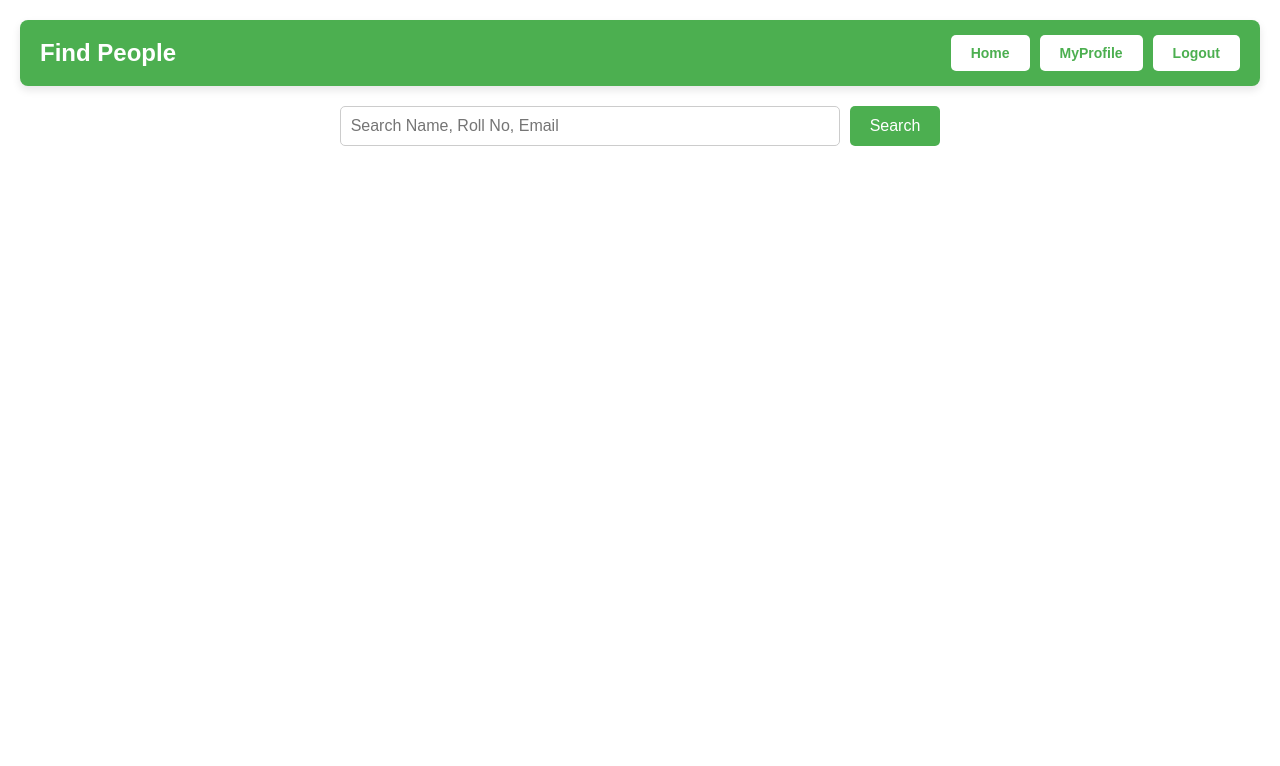
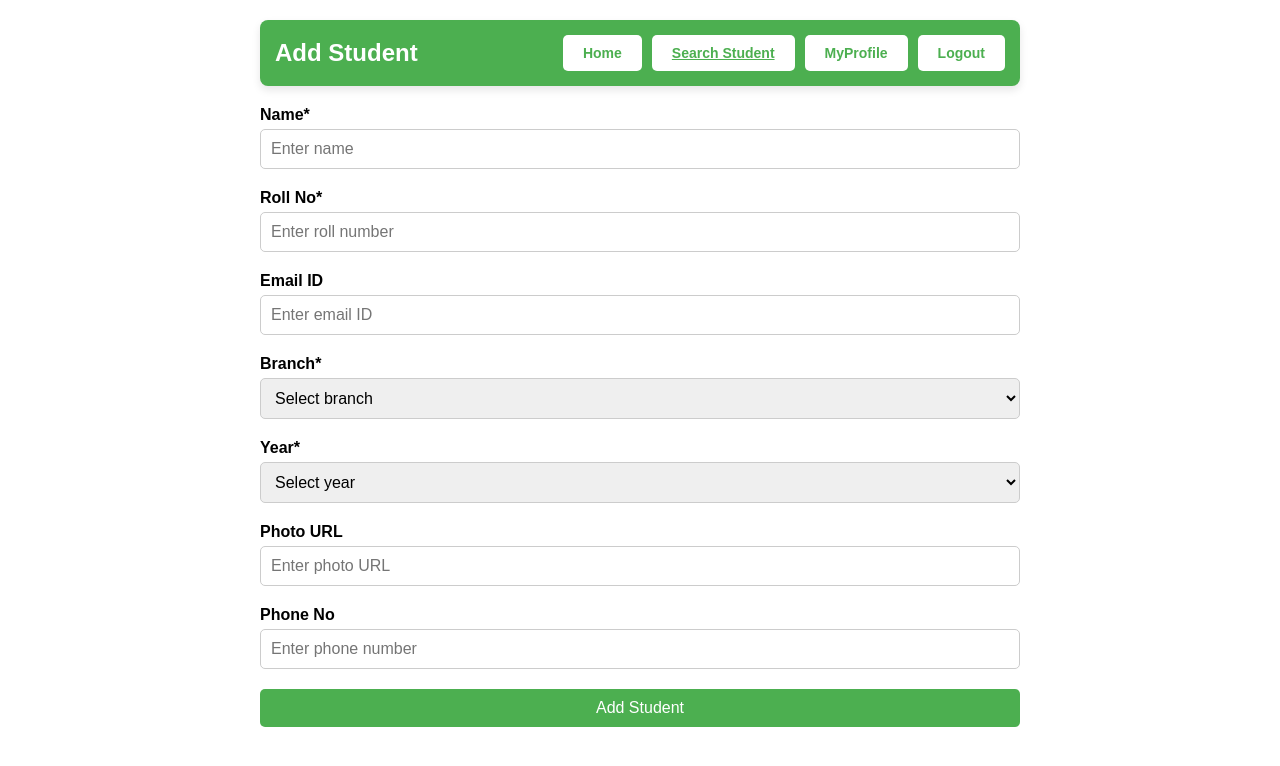
Before and after one commit to deepak728/AcadNest, a React (Create React App) app in the folder acadnest-frontend/: page /add-student in a window 1280 px wide. Shown: the top 766 px of the page. Built offline with nearby package versions, Linux system fonts and the light colour scheme.

Commit message:
Add student page

```diff
--- a/acadnest-frontend/package.json
+++ b/acadnest-frontend/package.json
@@ -6,6 +6,7 @@
     "cra-template": "1.2.0",
     "react": "^18.0.0",
     "react-dom": "^18.0.0",
+    "react-router-dom": "^7.1.1",
     "react-scripts": "5.0.1",
     "web-vitals": "^4.2.4"
   },
--- a/acadnest-frontend/src/App.js
+++ b/acadnest-frontend/src/App.js
@@ -1,14 +1,17 @@
-// src/App.js
+import React from "react";
+import { BrowserRouter as Router, Routes, Route } from "react-router-dom";
+import SearchPage from "./components/SearchPage"; // Search Student Page
+import AddStudent from "./components/AddStudent"; // Add Student Page
 
-import React from 'react';
-import SearchPage from './components/SearchPage';
-
-function App() {
+const App = () => {
   return (
-    <div className="App">
-      <SearchPage />
-    </div>
+    <Router>
+      <Routes>
+        <Route path="/" element={<SearchPage />} />
+        <Route path="/add-student" element={<AddStudent />} />
+      </Routes>
+    </Router>
   );
-}
+};
 
 export default App;
--- /dev/null
+++ b/acadnest-frontend/src/components/AddStudent.css
@@ -0,0 +1,80 @@
+.add-student-page {
+  font-family: 'Arial', sans-serif;
+  margin: 0 auto;
+  padding: 20px;
+  width: 100%;
+  max-width: 800px;
+  box-sizing: border-box;
+}
+
+.top-tile {
+  display: flex;
+  justify-content: space-between;
+  align-items: center;
+  padding: 15px;
+  background-color: #4caf50;
+  color: white;
+  font-size: 24px;
+  font-weight: bold;
+  border-radius: 8px;
+  margin-bottom: 20px;
+}
+
+.top-buttons .button {
+  background-color: white;
+  color: #4caf50;
+  padding: 10px 20px;
+  border-radius: 5px;
+  cursor: pointer;
+  font-weight: bold;
+}
+
+.student-form {
+  display: flex;
+  flex-direction: column;
+  gap: 20px;
+}
+
+.form-field {
+  display: flex;
+  flex-direction: column;
+}
+
+.form-field label {
+  margin-bottom: 5px;
+  font-weight: bold;
+}
+
+.form-field input,
+.form-field select {
+  padding: 10px;
+  border-radius: 5px;
+  border: 1px solid #ccc;
+  font-size: 16px;
+}
+
+.submit-button {
+  padding: 10px 20px;
+  background-color: #4caf50;
+  color: white;
+  border: none;
+  border-radius: 5px;
+  cursor: pointer;
+  font-size: 16px;
+}
+
+.submit-button:hover {
+  background-color: #45a049;
+}
+
+.response-message {
+  margin-top: 20px;
+  font-weight: bold;
+  color: green;
+}
+
+.error-message {
+  margin-top: 20px;
+  font-weight: bold;
+  color: red;
+}
--- /dev/null
+++ b/acadnest-frontend/src/components/AddStudent.js
@@ -0,0 +1,183 @@
+import React, { useState } from "react";
+import "./AddStudent.css";
+import { Link } from "react-router-dom";
+
+
+const branches = ["IT", "CSE", "ECE", "ELECTRICAL", "MECHANICAL", "CIVIL"];
+const years = ["FIRST", "SECOND", "THIRD", "FOURTH", "FIFTH"];
+
+const AddStudent = () => {
+  const [formData, setFormData] = useState({
+    name: "",
+    rollNo: "",
+    emailId: "",
+    branch: "",
+    year: "",
+    photo: "",
+    phoneNo: "",
+  });
+
+  const [responseMessage, setResponseMessage] = useState("");
+  const [error, setError] = useState(null);
+
+  const handleChange = (e) => {
+    const { name, value } = e.target;
+    setFormData({ ...formData, [name]: value });
+  };
+
+  const handleSubmit = async (e) => {
+    e.preventDefault();
+
+    // Validate mandatory fields
+    if (!formData.name || !formData.rollNo || !formData.branch || !formData.year) {
+      setResponseMessage("Please fill in all mandatory fields.");
+      return;
+    }
+
+    try {
+      const response = await fetch("http://localhost:8080/people/student/addStudent", {
+        method: "POST",
+        headers: {
+          "Content-Type": "application/json",
+        },
+        body: JSON.stringify(formData),
+      });
+
+      if (!response.ok) {
+        throw new Error(`Error: ${response.statusText}`);
+      }
+
+      const data = await response.json();
+      setResponseMessage("Student added successfully!");
+      setError(null);
+
+      // Reset form
+      setFormData({
+        name: "",
+        rollNo: "",
+        emailId: "",
+        branch: "",
+        year: "",
+        photo: "",
+        phoneNo: "",
+      });
+    } catch (err) {
+      setError(err.message);
+      setResponseMessage("");
+    }
+  };
+
+  return (
+    <div className="add-student-page">
+      {/* Top Tile */}
+      <div className="top-tile">
+        <div className="find-people">Add Student</div>
+        <div className="top-buttons">
+          <button className="button">Home</button>
+          <Link to="/" className="button">
+            Search Student
+          </Link>
+          <button className="button">MyProfile</button>
+          <button className="button">Logout</button>
+        </div>
+      </div>
+
+      {/* Form Container */}
+      <form className="student-form" onSubmit={handleSubmit}>
+        <div className="form-field">
+          <label>Name*</label>
+          <input
+            type="text"
+            name="name"
+            value={formData.name}
+            onChange={handleChange}
+            placeholder="Enter name"
+            required
+          />
+        </div>
+        <div className="form-field">
+          <label>Roll No*</label>
+          <input
+            type="number"
+            name="rollNo"
+            value={formData.rollNo}
+            onChange={handleChange}
+            placeholder="Enter roll number"
+            required
+          />
+        </div>
+        <div className="form-field">
+          <label>Email ID</label>
+          <input
+            type="email"
+            name="emailId"
+            value={formData.emailId}
+            onChange={handleChange}
+            placeholder="Enter email ID"
+          />
+        </div>
+        <div className="form-field">
+          <label>Branch*</label>
+          <select
+            name="branch"
+            value={formData.branch}
+            onChange={handleChange}
+            required
+          >
+            <option value="">Select branch</option>
+            {branches.map((branch) => (
+              <option key={branch} value={branch}>
+                {branch}
+              </option>
+            ))}
+          </select>
+        </div>
+        <div className="form-field">
+          <label>Year*</label>
+          <select
+            name="year"
+            value={formData.year}
+            onChange={handleChange}
+            required
+          >
+            <option value="">Select year</option>
+            {years.map((year) => (
+              <option key={year} value={year}>
+                {year}
+              </option>
+            ))}
+          </select>
+        </div>
+        <div className="form-field">
+          <label>Photo URL</label>
+          <input
+            type="url"
+            name="photo"
+            value={formData.photo}
+            onChange={handleChange}
+            placeholder="Enter photo URL"
+          />
+        </div>
+        <div className="form-field">
+          <label>Phone No</label>
+          <input
+            type="tel"
+            name="phoneNo"
+            value={formData.phoneNo}
+            onChange={handleChange}
+            placeholder="Enter phone number"
+          />
+        </div>
+        <button type="submit" className="submit-button">
+          Add Student
+        </button>
+      </form>
+
+      {/* Response Message */}
+      {responseMessage && <p className="response-message">{responseMessage}</p>}
+      {error && <p className="error-message">Error: {error}</p>}
+    </div>
+  );
+};
+
+export default AddStudent;
--- a/acadnest-frontend/src/components/SearchPage.js
+++ b/acadnest-frontend/src/components/SearchPage.js
@@ -1,4 +1,5 @@
 import React, { useState } from 'react';
+import { Link } from "react-router-dom";
 import StudentList from './StudentList'; // Import the StudentList component
 import './SearchPage.css'; // Import the CSS file for styling
 
@@ -60,9 +61,12 @@ const SearchPage = () => {
     <div className="search-page">
       {/* Tile with Find People and buttons */}
       <div className="top-tile">
-        <div className="find-people">Find People</div>
+        <div className="find-people">Search Student</div>
         <div className="top-buttons">
           <button className="button">Home</button>
+          <Link to="/add-student" className="button">
+            Add Student
+          </Link>
           <button className="button">MyProfile</button>
           <button className="button">Logout</button>
         </div>
@@ -84,7 +88,7 @@ const SearchPage = () => {
       </div>
 
       {/* Display loading, error, or student tiles */}
-      <div className="student-grid">
+     <div className="student-grid">
         {loading && <p>Loading students...</p>}
         {error && <p>Error: {error}</p>}
         {searched && !loading && !error && students.length > 0 ? (
--- a/acadnest-frontend/src/components/StudentList.js
+++ b/acadnest-frontend/src/components/StudentList.js
@@ -1,7 +1,7 @@
 import React from 'react';
 
 const defaultImage =
-  'https://as1.ftcdn.net/jpg/00/64/67/52/1000_F_64675209_7ve2XQANuzuHjMZXP3aIYIpsDKEbF5dD.jpg'; // Default photo link
+  'https://i.pinimg.com/originals/5b/89/f1/5b89f121462393c9144af1dfaa3aa85b.jpg'; // Default photo link
 
 const StudentList = ({ students }) => {
   return (
```
Also changed, not shown: 1 other file (tests, documents, lock files or other folders).
